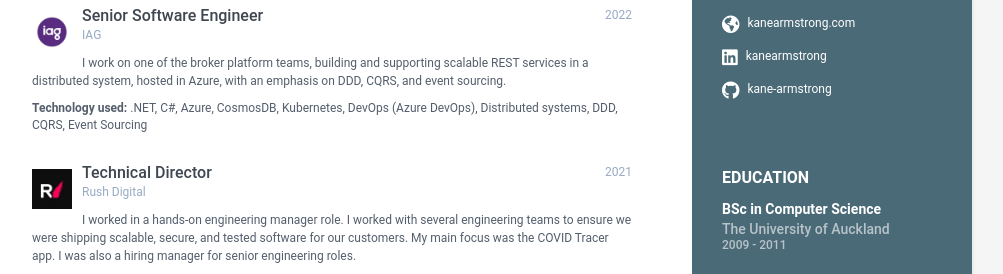
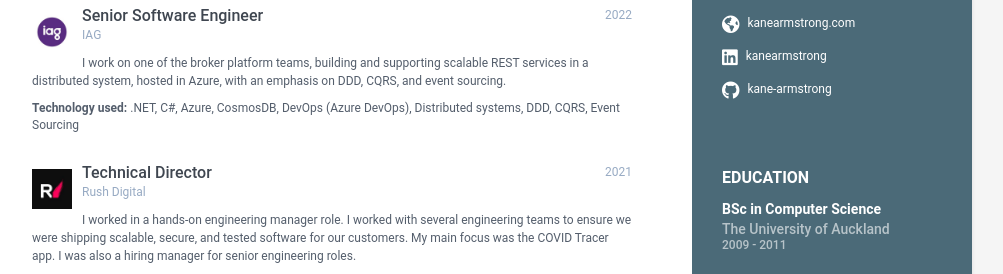
Before and after one commit to kane-armstrong/bananas, a Jekyll site: the page built from index.html, in a window 1280 px wide and 900 px high. Shown: the part 351-625 px from the top of the window, without its empty margins (168-1171 px from the left). Built offline with Jekyll 4.4.1, drawn with Linux system fonts in a browser that asks for light colours.

Commit message:
fix an error

```diff
--- a/_data/data.yml
+++ b/_data/data.yml
@@ -60,7 +60,6 @@ experiences:
         C#,
         Azure,
         CosmosDB,
-        Kubernetes,
         DevOps (Azure DevOps),
         Distributed systems,
         DDD,
```
